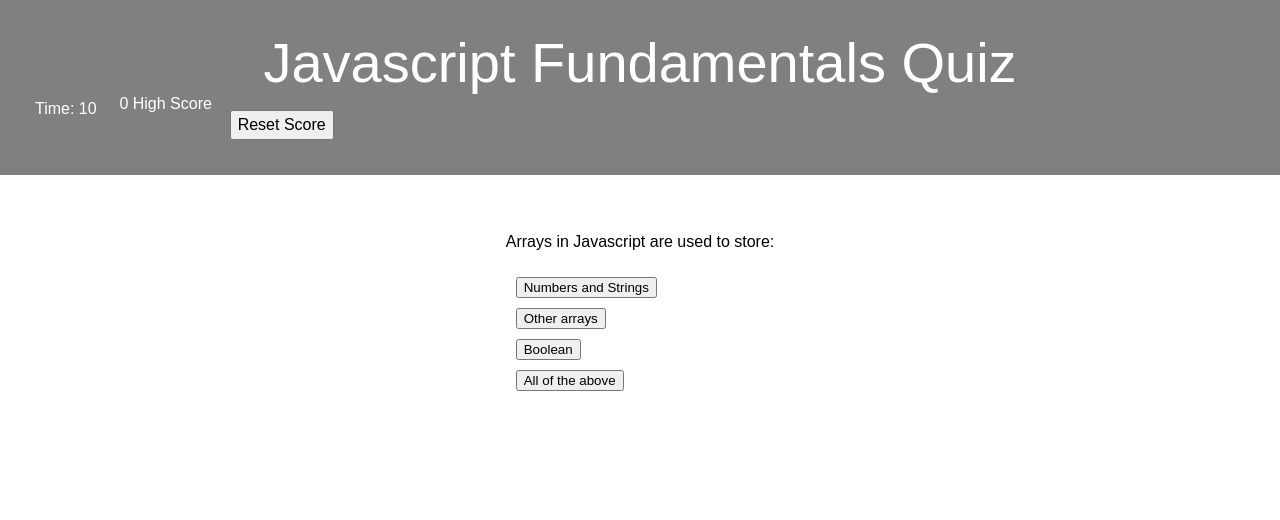
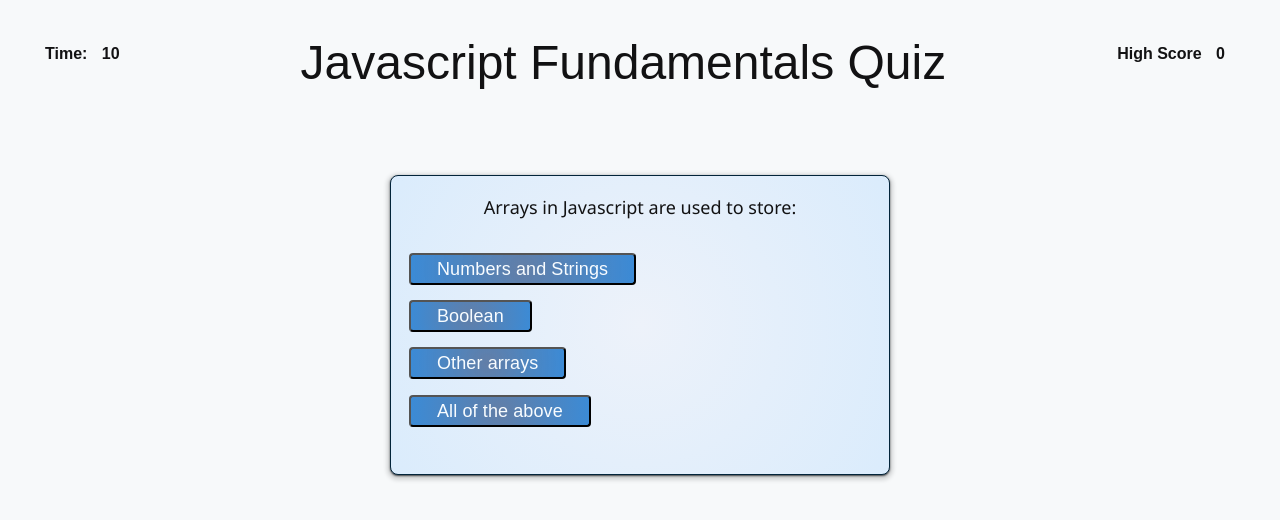
Before and after one commit to chaitra-srinivas/HW04-Code-Quiz, a plain HTML site: page index.html in a window 1280 px wide. Both pictures are taken after a click on the button "Start". Drawn offline with Linux system fonts and the light colour scheme.

Commit message:
Cleaned up CSS

```diff
--- a/assets/css/style.css
+++ b/assets/css/style.css
@@ -3,7 +3,28 @@
 }
 
 :root {
-  --headerColor: grey;
+  --bodyBackground: rgb(247, 249, 250);
+
+  --startBtnColor: radial-gradient(
+    circle,
+    rgb(98, 126, 167) 0%,
+    rgba(51, 134, 212, 0.954) 100%
+  );
+
+  --textColor: rgb(18, 18, 19);
+
+  --ansOptionsColor: radial-gradient(
+    circle,
+    rgb(98, 126, 167) 0%,
+    rgba(51, 134, 212, 0.954) 100%
+  );
+  --btnTextColor: #f8fcff;
+
+  --cardBackgroundColor: radial-gradient(
+    circle,
+    rgb(237, 242, 250) 0%,
+    rgba(194, 223, 250, 0.604) 100%
+  );
 }
 
 body {
@@ -13,22 +34,13 @@ body {
   flex-direction: column;
   min-height: 100vh;
   justify-content: flex-start;
-  /* background: linear-gradient(0deg, rgba(19,41,61,1) 0%, rgba(237,245,249,1) 63%); */
+  background: var(--bodyBackground);
 }
 
-.reset-button {
-  font-size: 16px;
-  height: 30px;
-  line-height: 8px;
-  margin-top: 15px;
-  justify-content: space-evenly;
-}
-
-/*
-  button {
-    background: radial-gradient(circle, rgba(240,230,140,1) 0%, rgba(187,96,33,0.9542191876750701) 100%);
+.start-button {
+  background: var(--startBtnColor);
+  color: var(--btnTextColor);
   border-radius: 8px;
-    color: #13293d;
   cursor: pointer;
   font-size: 2em;
   letter-spacing: 0.21px;
@@ -40,18 +52,49 @@ body {
   transition-property: background-color;
   transition-timing-function: linear;
   margin-top: 0.6em;
-  } */
+}
 
 header {
   padding: 30px;
   text-align: center;
-  background: var(--headerColor);
-  color: #fff;
+  color: var(--textColor);
   border-bottom: 10px #879274;
 }
 
 .nav-bar {
   display: flex;
+  flex-direction: row;
+  flex-wrap: wrap;
+  justify-content: space-between;
+  padding: 5px;
+  text-align: center;
+}
+
+#timer-count,
+.timer-text {
+  height: 40px;
+  margin: 5px;
+  padding: 5px;
+  color: var(--textColor);
+  font-weight: bold;
+  text-align: center;
+  justify-content: flex-start;
+}
+
+#highScore,
+.results {
+  height: 40px;
+  margin: 5px;
+  padding: 5px;
+  color: var(--textColor);
+  font-weight: bold;
+  text-align: center;
+  justify-content: flex-end;
+}
+
+.title {
+  font-size: 3em;
+  justify-content: center;
 }
 
 main {
@@ -60,70 +103,65 @@ main {
   justify-content: space-around;
 }
 
-section {
+#quiz-introduction,
+#quiz-questions,
+#quiz-result {
   flex: 0 auto;
   padding: 8px;
   margin-top: 50px;
   background-color: white;
+  color: var(--textColor);
   border-radius: 8px;
+  font-family: "Segoe UI", Tahoma, Geneva, Verdana, sans-serif;
+  font-weight: 500;
+  font-size: large;
+  text-align: center;
 }
 
-.hidden{
-  display:none;
-}
-
-.quiz_introduction {
-  width: 55vw;
-  height: 200px;
+.hidden {
+  display: none;
 }
 
 #listOptions {
   list-style-type: none;
   padding: 5px;
+  text-align: left;
 }
 
-#listItemOptions{
+#listItemOptions {
   padding: 5px;
 }
 
-.results {
-  width: 10vw;
-  height: 50px;
-  /*  text-align: left; */
-  margin-top: auto;
-  justify-content: space-evenly;
+#ansOptionOne,
+#ansOptionTwo,
+#ansOptionThree,
+#ansOptionFour,
+#submit {
+  background: var(--ansOptionsColor);
+  color: var(--btnTextColor);
+  border-radius: 4px;
+  cursor: pointer;
+  font-size: 1em;
+  letter-spacing: 0.11px;
+  line-height: 8px;
+  max-width: 255px;
+  padding: 10px 26px;
+  text-align: center;
+  transition-duration: 0.15s;
+  transition-property: background-color;
+  transition-timing-function: linear;
+  margin-top: 0.3em;
 }
-
-/*
 .card {
-    background: radial-gradient(circle, rgba(240,230,140,1) 0%, rgba(187,124,33,0.604079131652661) 100%);
-    border: 1px solid #eceff1;
+  background: var(--cardBackgroundColor);
+  border: 1px solid #02243a;
   border-radius: 8px;
-    box-shadow: rgba(60, 64, 67, 2) 0 1px 2px 0,
-      rgba(60, 64, 67, 0.15) 0 2px 4px 3px;
+  box-shadow: rgba(60, 64, 67, 2) 0 1px 2px 0, rgba(6, 7, 7, 0.15) 0 2px 4px 3px;
   margin: auto;
   padding: 20px;
-  }
-   */
-
-.large-font {
-  font-size: 3.5em;
-  text-align: center;
-}
-
-.timer {
-  height: 50px;
-  padding: 5px;
-  background: #13293d;
-  color: #fff;
-  text-align: center;
-  justify-content: flex-start;
-}
-
-.timer-text {
-  padding: 5px;
-  text-align: center;
-  justify-content: flex-start;
+  width: 500px;
+  height: 300px;
+  align-content: center;
 }
 
 @media screen and (max-width: 1183px) {
@@ -147,10 +185,10 @@ section {
     font-size: 2em;
   }
 
-  .reset-button {
+  /* .reset-button {
     font-size: 8px;
     width: 10ox;
-  }
+  } */
 
   .timer {
     height: 25px;
--- a/assets/js/script.js
+++ b/assets/js/script.js
@@ -70,9 +70,9 @@ startBtn.addEventListener("click", startQuiz);
 // Function start game
 
 function startQuiz(){
-  document.querySelector(".quiz-introduction").style.display = "none";
-  document.querySelector(".quiz-questions").style.display = "block";
-  document.querySelector(".quiz-result").style.display = "none";
+  document.querySelector("#quiz-introduction").style.display = "none";
+  document.querySelector("#quiz-questions").style.display = "block";
+  document.querySelector("#quiz-result").style.display = "none";
   displayNextQuestion();
 }
 
@@ -82,9 +82,9 @@ function displayNextQuestion() {
 
   currentQuestionIndex++;
   if(currentQuestionIndex >= codeQuiz.length){
-    document.querySelector(".quiz-introduction").style.display = "none";
-    document.querySelector(".quiz-questions").style.display = "none";
-    document.querySelector(".quiz-result").style.display = "block";
+    document.querySelector("#quiz-introduction").style.display = "none";
+    document.querySelector("#quiz-questions").style.display = "none";
+    document.querySelector("#quiz-result").style.display = "block";
 
   }else{
   selectedQuestion = codeQuiz[currentQuestionIndex];
--- a/index.html
+++ b/index.html
@@ -1,6 +1,5 @@
 <!DOCTYPE html>
 <html>
-
 <head>
   <title>Code Quiz</title>
   <meta charset="UTF-8" />
@@ -10,24 +9,17 @@
 
 <body>
   <header>
-    <div class="large-font">Javascript Fundamentals Quiz</div>
 
     <nav class="nav-bar">
-      <div class="timer-text">
-        <div class="timer-count">Time: 10</div>
-      </div>
-      <div class="results">
-        <span id="highScore">0</span>
-        High Score
-      </div>
-      <button class="reset-button">Reset Score</button>
-
+      <div class="timer-text">Time: <span id="timer-count"> 10</span></div>
+      <div class="title">Javascript Fundamentals Quiz</div>
+      <div class="results">High Score <span id="highScore">0</span> </div>
     </nav>
   </header>
 
   <main>
 
-    <section class="quiz-introduction">
+    <section id="quiz-introduction" class="card">
       <div id="quiz-section">
         <p>
           Take this quiz to test your knowledge of Javascript fundamental concepts.</br>
@@ -39,23 +31,23 @@
       </div>
     </section>
 
-    <section class="quiz-questions hidden" >
+    <section id="quiz-questions" class="card hidden">
       <div id="question"></div>
       <div id="options">
         <ul id="listOptions">
           <li id="listItemOptions"><button type="button" id="ansOptionOne"></button></li>
+          <li id="listItemOptions"><button type="button" id="ansOptionTwo"></button></li>
           <li id="listItemOptions"><button type="button" id="ansOptionThree"></button></li>
-          <li id="listItemOptions"><button type="button" id="ansOptionTwo"></button></li>
           <li id="listItemOptions"><button type="button" id="ansOptionFour"></button></li>
         </ul>
       </div>
       <div id="answerResult"></div>
     </section>
-    <section class="quiz-result hidden">
+    <section id="quiz-result" class="card hidden">
       <h2>Game Over!</h2>
       <h3>Your score: <span id="your-score"></span> </h3>
       <input type="text" id="initials">
-      <button type="button">Submit</button>
+      <button type="button" id="submit">Submit</button>
     </section>
   </main>
   <script src="assets/js/script.js"></script>
```
Lines whose indentation alone changed are shown as unchanged.
